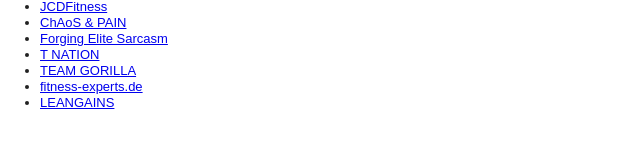
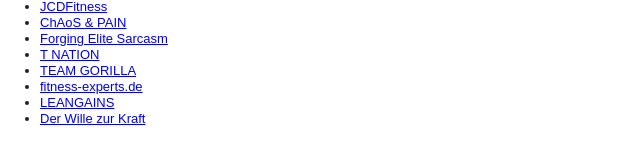
Before and after one commit to zdxerr/zdxerr.github.com, a Jekyll site: the page built from _posts/2011-11-20-fitness-blogs.markdown, in a window 1280 px wide. Shown: the part 226-390 px from the top of the page, without its empty margins (0-640 px from the left). Built offline with Jekyll 4.4.1, drawn with Linux system fonts in a browser that asks for light colours; nearby versions of some CDN libraries; Markdown is read by kramdown in place of the engine named in the settings.

Commit message:
Update _posts/2011-11-20-fitness-blogs.markdown

```diff
--- a/_posts/2011-11-20-fitness-blogs.markdown
+++ b/_posts/2011-11-20-fitness-blogs.markdown
@@ -16,3 +16,4 @@
 - [TEAM GORILLA](http://wildgorillaman.blogspot.com/)
 - [fitness-experts.de](http://fitness-experts.de/)
 - [LEANGAINS](http://www.leangains.com/)
+- [Der Wille zur Kraft](http://www.derwillezurkraft.de/)
```
